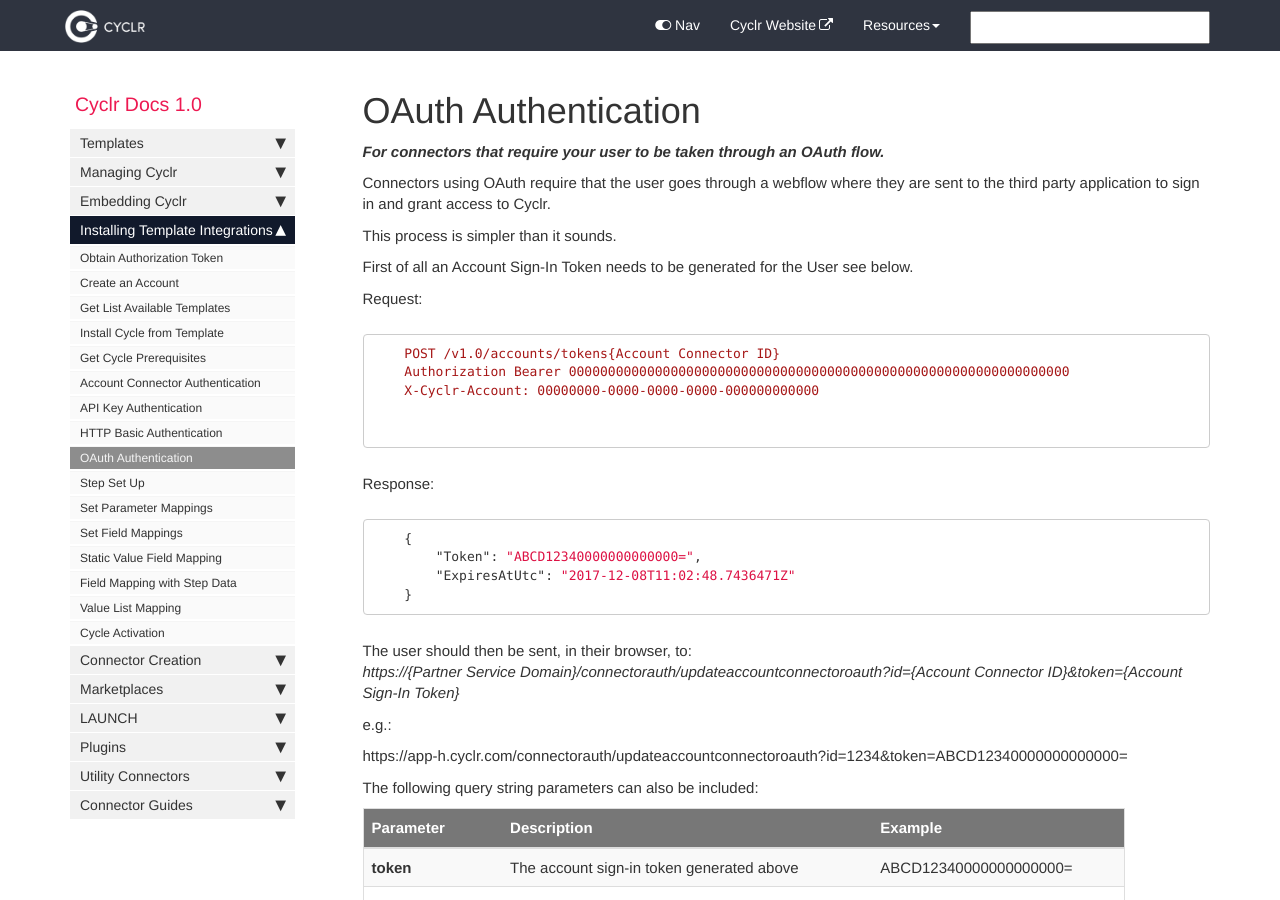
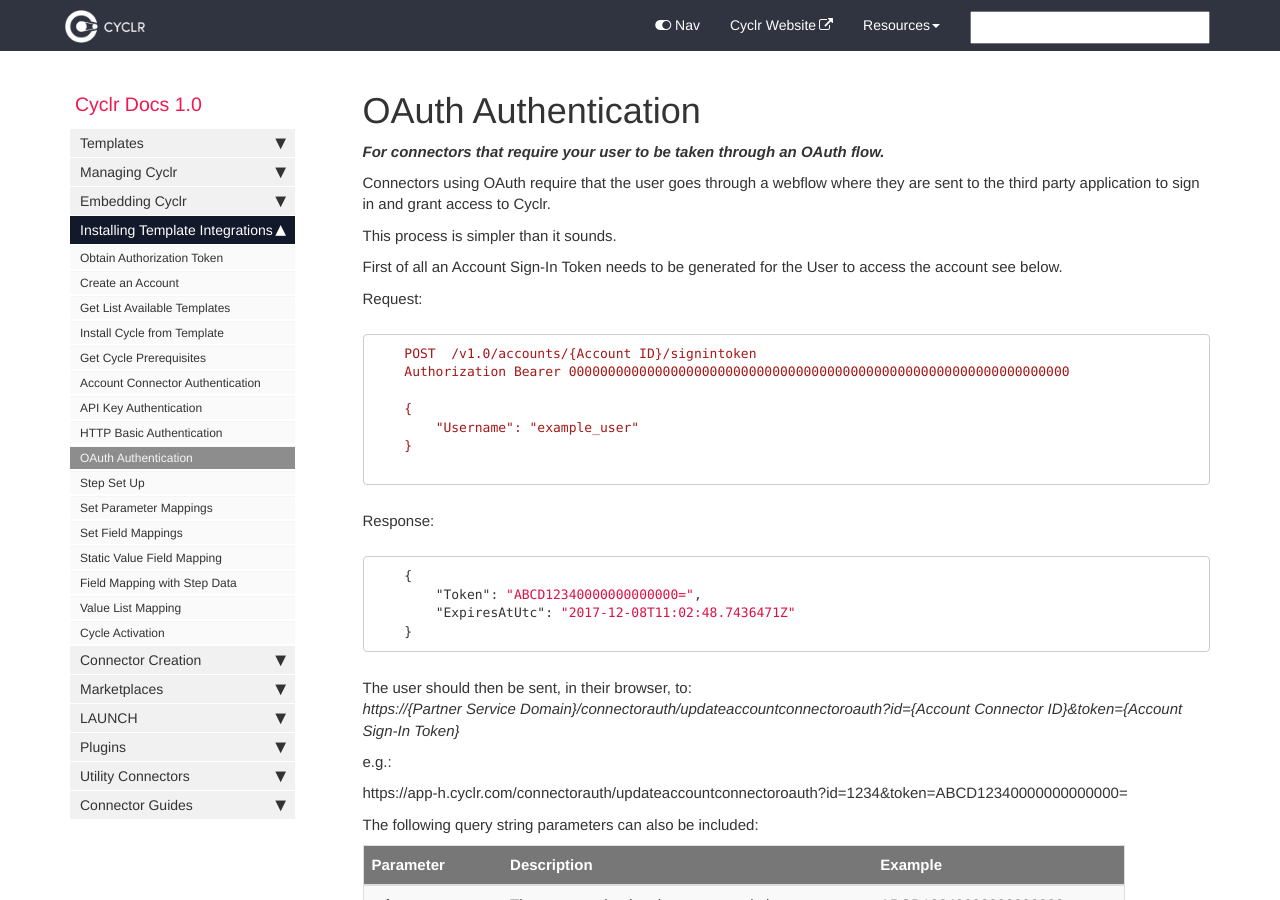
Before and after one commit to sneakysneak/docs, a Jekyll site: the page built from pages/installing-templates-api/oauth-authentication.md, in a window 1280 px wide and 900 px high. Built offline with Jekyll 4.4.1, drawn with Linux system fonts in a browser that asks for light colours; nearby versions of some CDN libraries; comment, search, counter and statistics services are not loaded.

Commit message:
Update OAuth Auth for API template install

`````diff
--- a/pages/installing-templates-api/oauth-authentication.md
+++ b/pages/installing-templates-api/oauth-authentication.md
@@ -11,15 +11,17 @@ Connectors using OAuth require that the user goes through a webflow where they a
 
 This process is simpler than it sounds.
 
-First of all an Account Sign-In Token needs to be generated for the User see below.
+First of all an Account Sign-In Token needs to be generated for the User to access the account see below.
 
 Request:
 
 ````http
-    POST /v1.0/accounts/tokens{Account Connector ID}
+    POST  /v1.0/accounts/{Account ID}/signintoken
     Authorization Bearer 0000000000000000000000000000000000000000000000000000000000000000
-    X-Cyclr-Account: 00000000-0000-0000-0000-000000000000
 
+    {
+        "Username": "example_user"
+    }
 
 ````
 
`````
